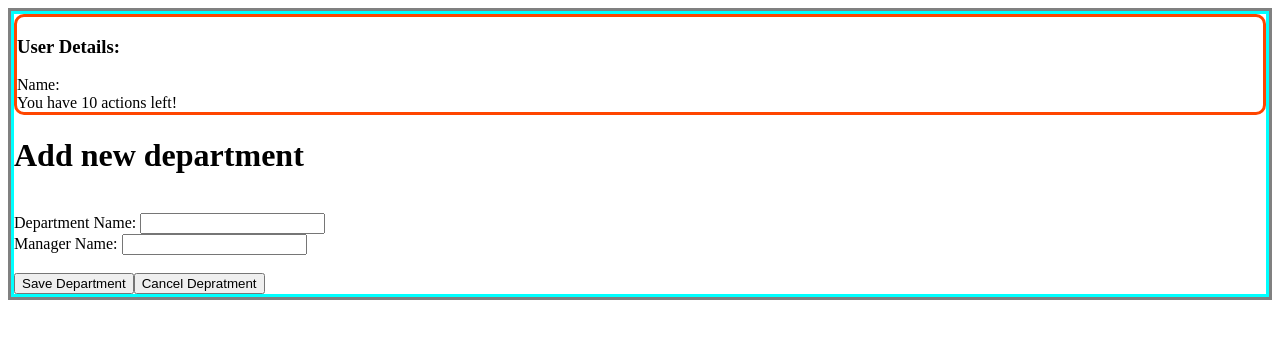
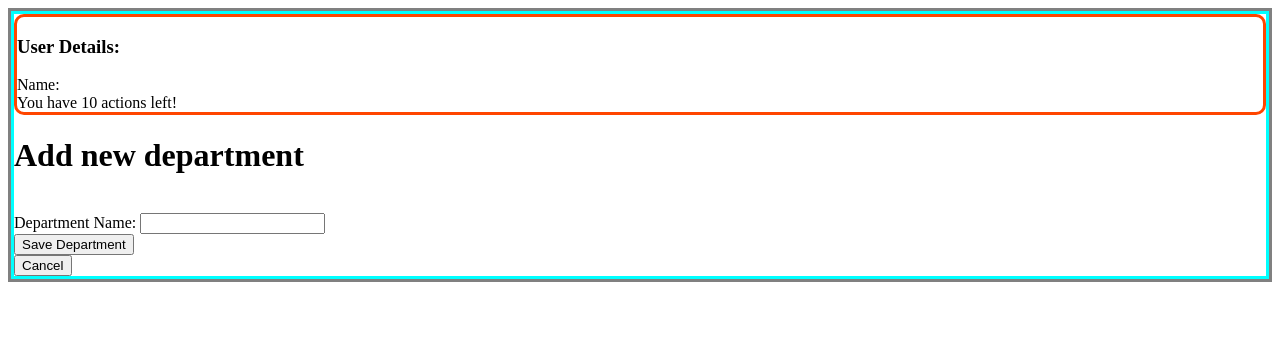
Before and after one commit to Yitzhakbin9/employees-management-system, a React (Vite) app in the folder client/vite-project/: page /newDepartment in a window 1280 px wide. Shown: the top 338 px of the page. Built offline with nearby package versions, Linux system fonts and the light colour scheme.

Commit message:
finish page shifts

```diff
--- a/client/vite-project/src/App.jsx
+++ b/client/vite-project/src/App.jsx
@@ -30,6 +30,7 @@ function App() {
         <Route path="/departments" element={<Department />} />
         <Route path="/editDepartment/:id" element={<EditDepartment />} />
         <Route path="/newDepartment" element={<NewDepartment />} />
+        <Route path="/shifts" element={<Shifts />} />
         <Route path="/users" element={<Users />} />
         <Route path="/usersDetails" element={<UserDetails />} />
 
--- a/client/vite-project/src/components/AllActions.jsx
+++ b/client/vite-project/src/components/AllActions.jsx
@@ -16,9 +16,9 @@ const AllActions = () => {
 
             <Link to={"/employees"}>Employees</Link><br />
             <Link to={"/newEmployee"}>New Employee</Link><br />
-            <Link to={"/departments"}>Department</Link><br />
-            <Link to={"/editDepartment"}>Edit Department</Link><br />
+            <Link to={"/departments"}>Departments</Link><br />
             <Link to={"/newDepartment"}>New Department</Link><br />
+            <Link to={"/shifts"}>Shifts</Link><br />
             <Link to={"/users"}>Users</Link><br />
 
         </div>
--- a/client/vite-project/src/components/Department.jsx
+++ b/client/vite-project/src/components/Department.jsx
@@ -14,24 +14,17 @@ const Department = () => {
     const navigate = useNavigate();
     const userDetails = useSelector((state) => state.userDetails);
 
-    const [departments, setDepartments] = useState([])
+    const [departmentsFull, setDepartmentsFull] = useState([])
 
 
     useEffect(() => {
         const fetchData = async () => {
             const { data } = await axios.get(DEPARTMENT_URL);
             console.log("Depratments: ", data)
-            setDepartments(data);
+            setDepartmentsFull(data);
         };
         fetchData();
     }, []);
-
-
-    const handleNewDepClick = () => {
-        // add redirect to “Add Department” Page
-    }
-
-
 
     return (
         <div style={{ border: '3px solid yellow' }}>
@@ -51,7 +44,7 @@ const Department = () => {
 
 
                 <tbody>
-                    {departments.map(dep => {
+                    {departmentsFull.map(dep => {
                         const manager = dep.employees.find(
                             emp => emp._id === dep.manager_id
                         );
@@ -96,6 +89,8 @@ const Department = () => {
             <br />
             <br />
             <button onClick={() => navigate('/newDepartment')}> New Department  </button>
+            <br />
+            <br />
 
         </div>
     )
--- a/client/vite-project/src/components/EditDepartment.jsx
+++ b/client/vite-project/src/components/EditDepartment.jsx
@@ -12,18 +12,14 @@ const EditDepartment = () => {
 
     const navigate = useNavigate();
     const { id } = useParams();
-
     const [department, setDepartment] = useState({ department_name: '', manager_id: '' })
-    const [departments, setDepartments] = useState([])
     const [employees, setEmployees] = useState([])
     const [employeesCombo, setEmployeesCombo] = useState([])
     const [selectedEmployee, setSelectedEmployee] = useState([])
-    const [updatedEmployee, setUpdatedEmployee] = useState([])
 
     useEffect(() => {
         const fetchData = async () => {
             console.log("id: ", id)
-
             const { data } = await axios.get(`${DEPARTMENT_URL}/${id}`);
             console.log("department: ", data)
             setDepartment(data);
@@ -35,7 +31,7 @@ const EditDepartment = () => {
     useEffect(() => {
         const fetchData = async () => {
             const { data } = await axios.get(EMPLOYEES_URL);
-            // console.log("employees: ", data)
+            console.log("employees: ", data)
             setEmployees(data);
         };
         fetchData();
@@ -63,7 +59,7 @@ const EditDepartment = () => {
 
     const handleDeleteClick = async () => {
         try {
-            const {data} = await axios.delete(`${DEPARTMENT_URL}/${id}`);
+            const { data } = await axios.delete(`${DEPARTMENT_URL}/${id}`);
             console.log("updated department details: ", data)
             alert("Department updated succefully!")
             navigate('/employees')
@@ -84,7 +80,6 @@ const EditDepartment = () => {
     }
 
     const handleChosenEmpOnChange = (e) => {
-        // console.log(e.target.value)
         setSelectedEmployee(e.target.value)
     }
 
@@ -99,8 +94,6 @@ const EditDepartment = () => {
                 <br />
                 Department ID: <input type="text" value={id} readOnly /><br />
                 Department Name: <input onChange={(e) => setDepartment({ ...department, department_name: e.target.value })} type="text" value={department.department_name} /> <br />
-                Manager Name: <input onChange={(e) => setDepartment({ ...department, manger_id: e.target.value })} type="text" value={department.manger_id} /> <br />
-
 
                 <br />
                 <button type="submit">Update Department</button>
@@ -109,16 +102,16 @@ const EditDepartment = () => {
             <br />
 
 
-
+            Employees from other departments: <br />
             <select onChange={handleChosenEmpOnChange}>
-                <option value="">Employees</option>
+                <option value="">Choose Employee</option>
                 {employeesCombo.map(emp => (
                     <option key={emp._id} value={emp._id}> {emp.first_name} {emp.last_name} </option>
                 ))}
             </select>
             <br />
             <br />
-            Add Selected Employee to this department
+            Assign Employee to this department
             <br />
             <button onClick={handleAddClick}>Add</button>
 
@@ -131,9 +124,6 @@ const EditDepartment = () => {
             <br />
             <br />
 
-
-
-
         </div>
     )
 }
--- a/client/vite-project/src/components/NewDepartment.jsx
+++ b/client/vite-project/src/components/NewDepartment.jsx
@@ -1,20 +1,30 @@
 import React from 'react'
 import UserDetails from './UserDetails'
+import { useState } from 'react';
+import { useNavigate } from 'react-router-dom';
+import axios from 'axios';
+
+const DEPARTMENT_URL = 'http://localhost:3000/departments';
 
 const NewDepartment = () => {
 
-    const handleSubmit = (e) => {
+    const navigate = useNavigate();
+    const [department, setDepartment] = useState({ department_name: '', manager_id: 0})
+
+
+    const handleSubmit = async (e) => {
         e.preventDefault()
 
-        //saving the data in the server
+        try {
+            const { data } = await axios.post(`${DEPARTMENT_URL}/`, department);
+            console.log("new department: ", data)
+            alert("Department added succefully!")
+            navigate('/actionsPage')
+        } catch (err) {
+            alert("Failed to add Department, try again later.")
+            console.log("Failed to add department: ", err)
+        }
     }
-
-
-    const handleCancelClick = () => {
-        //redirecting back to the “Departments” page.
-    }
-
-
 
 
     return (
@@ -22,21 +32,15 @@ const NewDepartment = () => {
             <UserDetails />
             <h1>Add new department</h1>
 
+            <form onSubmit={handleSubmit}>
+                <br />
+                Department Name: <input onChange={e => setDepartment({ ...department, department_name: e.target.value })} type="text" /> <br />
 
-            <form onSubmit={handleSubmit}>
-
+                <button type="submit">Save Department</button>
                 <br />
-                Department Name: <input onChange={e => setUsername(e.target.value)} type="text" /> <br />
-                Manager Name: <input onChange={e => setUsername(e.target.value)} type="text" /> <br />
-
-                <br />
-                <button type="submit">Save Department</button>
-                <button onClick={handleCancelClick}>Cancel Depratment</button>
-
-
             </form>
 
-
+            <button onClick={() => navigate('/actionsPage')}>Cancel</button>
 
         </div>
     )
--- a/client/vite-project/src/components/Shifts.jsx
+++ b/client/vite-project/src/components/Shifts.jsx
@@ -1,50 +1,145 @@
 import React from 'react'
 import UserDetails from './UserDetails'
+import { useState, useEffect } from 'react';
+import axios from 'axios';
+
+
+const SHIFTS_URL = 'http://localhost:3000/shifts';
+const EMPLOYEES_URL = 'http://localhost:3000/employees';
+const EMPLOYEE_SHIFTS_URL = 'http://localhost:3000/employeeShifts';
+
+
+const hoursOptions = ["00:00", "01:00", "02:00", "03:00", "04:00", "05:00", "06:00", "07:00", "08:00", "09:00", "10:00", "11:00",
+    "12:00", "13:00", "14:00", "15:00", "16:00", "17:00", "18:00", "19:00", "20:00", "21:00", "22:00", "23:00"];
 
 const Shifts = () => {
 
-    const handleSubmit = (e) => {
+    const [shifts, setShifts] = useState([])
+    const [newShift, setNewShift] = useState({ starting_hour: "", ending_hour: "", date: new Date() })
+    const [employees, setEmployees] = useState([])
+    const [chosenEmployee, setChosenEmployee] = useState({ id: '' })
+
+
+    useEffect(() => {
+        const fetchData = async () => {
+            const { data } = await axios.get(EMPLOYEES_URL);
+            console.log("employees: ", data)
+            setEmployees(data);
+        };
+        fetchData();
+    }, []);
+
+
+    useEffect(() => {
+        const fetchData = async () => {
+            const { data } = await axios.get(SHIFTS_URL);
+            console.log("shifts: ", data)
+            setShifts(data)
+        };
+        fetchData();
+    }, []);
+
+
+    const handleSubmit = async (e) => {
         e.preventDefault()
+        debugger
+        try {
+            const { data } = await axios.post(`${SHIFTS_URL}/`, newShift);
+            console.log("new shift: ", data)
+            const id = data.split(": ")[1];
+            setShifts([...shifts, newShift]);
+            setNewShift({ starting_hour: "", ending_hour: "", date: new Date() })
 
-        //saving the data in the server
+            const employeeShift = {
+                "employee_id": chosenEmployee.id,
+                "shift_id": id
+            }
+
+            const { data: employeeShiftData } = await axios.post(`${EMPLOYEE_SHIFTS_URL}/`, employeeShift);
+            console.log("new employee shift: ", employeeShiftData)
+
+            alert("Shift added succefully!")
+        } catch (err) {
+            alert("Failed to add new shift, try again later.")
+            console.log("Failed to add shift: ", err)
+        }
     }
 
-
-    const handleAddClick = () => {
-        // Add employee to current shift
-    }
 
     return (
         <div style={{ border: '3px solid lightgreen' }}>
             <UserDetails />
+            <h1>Shifts Page</h1>
+            <br />
+            <h2>Create new shift</h2>
 
             <form onSubmit={handleSubmit}>
+                <br />
+                Starting hour :  <select onChange={(e) => (setNewShift({ ...newShift, starting_hour: e.target.value }))}>
+                    <option>-</option>
+                    {
+                        hoursOptions.map((h) => <option value={h}>{h}</option>)
+                    } </select>
+                <br />
+                Ending hour :  <select onChange={(e) => (setNewShift({ ...newShift, ending_hour: e.target.value }))}>
+                    <option>-</option>
+                    {
+                        hoursOptions.map((h) => <option value={h}>{h}</option>)
+                    } </select>
 
                 <br />
-                Date: <input onChange={e => setUsername(e.target.value)} type="text" /> <br />
-                Starting Hour: <input onChange={e => setUsername(e.target.value)} type="text" /> <br />
-                Ending Hour: <input onChange={e => setUsername(e.target.value)} type="text" /> <br />
+                Date : <input
+                    type="date"
+                    value={newShift.date}
+                    onChange={(e) => setNewShift({ ...newShift, date: e.target.value })}
+                />
 
                 <br />
-                <button type="submit">Save New Shift</button>
+                Employees :   <select onChange={(e) => setChosenEmployee({ id: e.target.value })}>
+                    <option value="">Choose Employee</option>
+                    {employees.map(emp => (
+                        <option key={emp._id} value={emp._id}> {emp.first_name} {emp.last_name} </option>
+                    ))}
+                </select>
 
                 <br />
                 <br />
-                <br />
-                <p>Add employee to shift</p>
-                <select name="employees" id="employees">
-                    <option value="employee1">Adam</option>
-                    <option value="employee2">Sapir</option>
-                </select>
-                <br />
-                <br />
-                <button onClick={handleAddClick}>Add</button>
+                <button type='submit'>Save</button>
             </form>
 
+            <br />
+            <br />
 
+            <h2>All Shifts:</h2>
+            <table border="1" cellPadding="8">
+                <thead>
+                    <tr>
+                        <th>Date</th>
+                        <th>Start</th>
+                        <th>End</th>
+                    </tr>
+                </thead>
 
+                <tbody>
+                    {shifts.map(shift => (
+                        <tr key={shift._id}>
+                            <td>
+                                {new Date(shift.date).toLocaleDateString()}
+                            </td>
+                            <td>
+                                {shift.starting_hour}
+                            </td>
+                            <td>
+                                {shift.ending_hour}
+                            </td>
+                        </tr>
+                    ))}
+                </tbody>
+            </table>
 
-
+            <br />
+            <br />
+            <br />
         </div>
     )
 }
```
